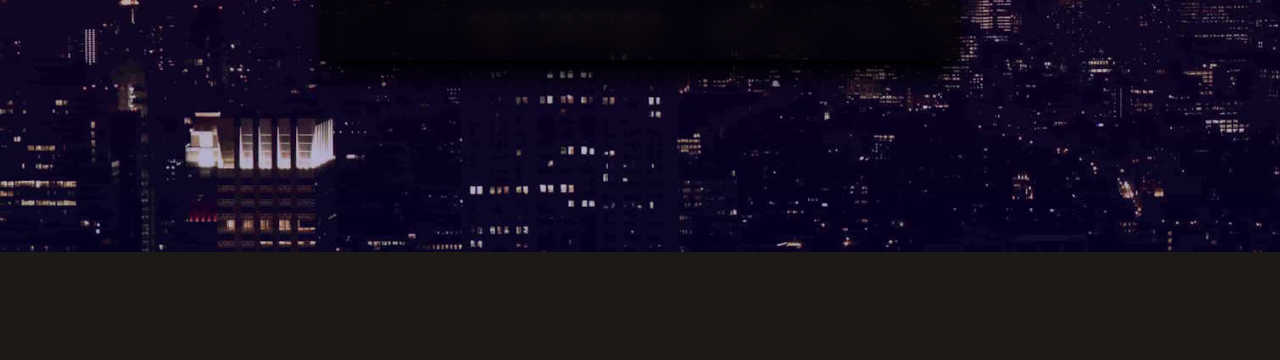
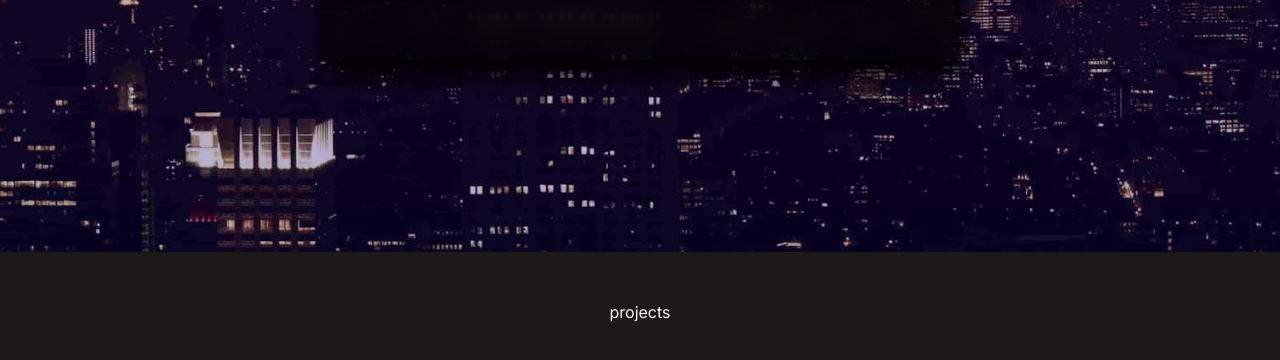
Before and after one commit to msuhaib01/m-suhaib-portfolio, a Next.js app: page / in a window 1280 px wide. Shown: the part 1358-1718 px from the top of the page. Built offline with nearby package versions, Linux system fonts and the light colour scheme.

Commit message:
small screns header text aligned, new projects component start

```diff
--- a/src/app/page.tsx
+++ b/src/app/page.tsx
@@ -1,5 +1,6 @@
 import About from "@/components/main/about";
 import Intro from "@/components/main/intro";
+import Projects from "@/components/main/projects";
 import SectionDivider from "@/components/main/section-divider";
 
 export default function Home() {
@@ -8,6 +9,7 @@ export default function Home() {
       <Intro />
       <SectionDivider />
       <About />
+      <Projects />
     </main>
   );
 }
--- a/src/components/main/header.tsx
+++ b/src/components/main/header.tsx
@@ -12,7 +12,7 @@ export default function Header() {
         initial={{ y: -100, x: "-50%", opacity: "0" }}
         animate={{ y: 0, x: "-50%", opacity: "1" }}
       ></MotionDiv>
-      <nav className="flex fixed top-[0.6rem] left-1/2 h-12 -translate-x-1/2 py-2 sm:top-[1.7rem] sm:h-[initial] sm:py-0">
+      <nav className="flex fixed top-[1.2rem] left-1/2 h-12 -translate-x-1/2 py-2 sm:top-[1.7rem] sm:h-[initial] sm:py-0">
         <ul className="h-12 flex w-[22rem] flex-wrap items-center justify-center gap-y-1 text-[0.9rem] font-medium text-stone-300 sm:w-[initial] sm:flex-nowrap sm:gap-5">
           {links.map((link) => (
             <MotionDiv
--- /dev/null
+++ b/src/components/main/projects.tsx
@@ -0,0 +1,5 @@
+import React from "react";
+
+export default function Projects() {
+  return <div>projects</div>;
+}
```
